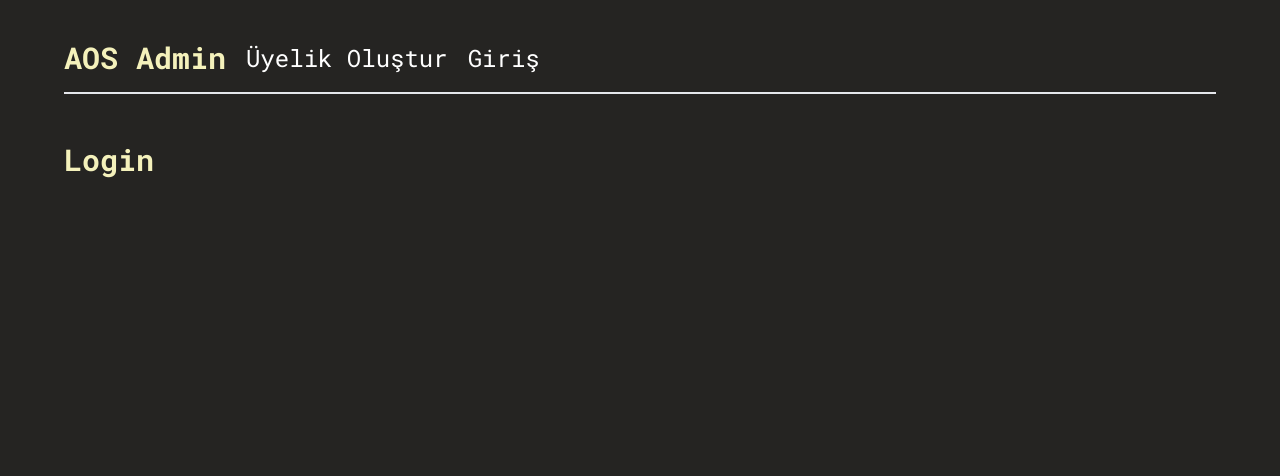
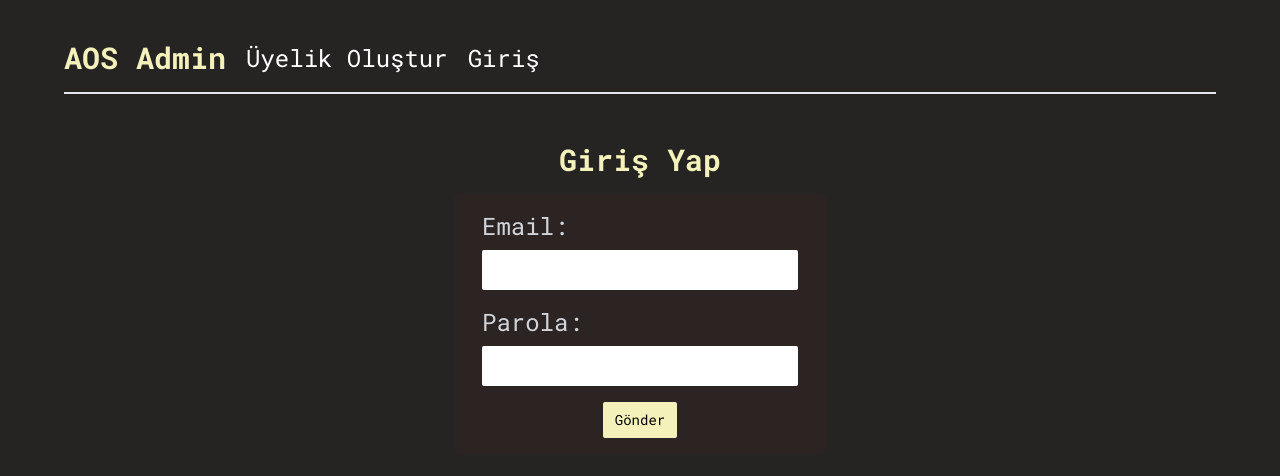
Before and after one commit to snahmd/todox, a Next.js app: page /login in a window 1280 px wide. Shown: the top 476 px of the page. Built offline with nearby package versions, Linux system fonts and the light colour scheme.

Commit message:
add AuthForm with supabase

```diff
--- /dev/null
+++ b/app/(auth)/AuthForm.jsx
@@ -0,0 +1,32 @@
+"use client"
+
+import { useState } from 'react'
+
+export default function AuthForm({ handleSubmit }) {
+  const [email, setEmail] = useState('')
+  const [parola, setParola] = useState('')
+
+  return (
+    <form>
+      <label>
+        <span>Email:</span>
+        <input
+          type="email"
+          onChange={(e) => setEmail(e.target.value)}
+          value={email}
+          required
+        />
+      </label>
+      <label>
+        <span>Parola:</span>
+        <input
+          type="password"
+          onChange={(e) => setParola(e.target.value)}
+          value={parola}
+          required
+        />
+      </label>
+      <button className="bg-secondary text-black">Gönder</button>
+    </form>
+  )
+}
--- a/app/(auth)/login/page.jsx
+++ b/app/(auth)/login/page.jsx
@@ -1,7 +1,11 @@
+import AuthForm from "../AuthForm"
+
 export default function Login() {
-    return (
-      <main>
-          <h3>Login</h3>
-      </main>
-    )
-  }
+  return (
+    <main>
+        <h3 className="text-center mb-4">Giriş Yap</h3>
+
+        <AuthForm />
+    </main>
+  )
+}
--- a/app/(auth)/signup/page.jsx
+++ b/app/(auth)/signup/page.jsx
@@ -1,8 +1,10 @@
+import AuthForm from "../AuthForm"
 
-  export default function Signup() {
+export default function Signup() {
     return (
-          <main>
-              <h3>Signup</h3>
-          </main>
-        )
-    }
+      <main>
+          <h3 className="text-center mb-4">Üye Ol</h3>
+          <AuthForm/>
+      </main>
+    )
+  }
--- a/package.json
+++ b/package.json
@@ -9,6 +9,8 @@
     "lint": "next lint"
   },
   "dependencies": {
+    "@supabase/auth-helpers-nextjs": "^0.10.0",
+    "@supabase/supabase-js": "^2.48.1",
     "autoprefixer": "10.4.20",
     "eslint": "9.16.0",
     "eslint-config-next": "15.0.4",
```
Also changed, not shown: 2 other files (tests, documents, lock files or other folders).
